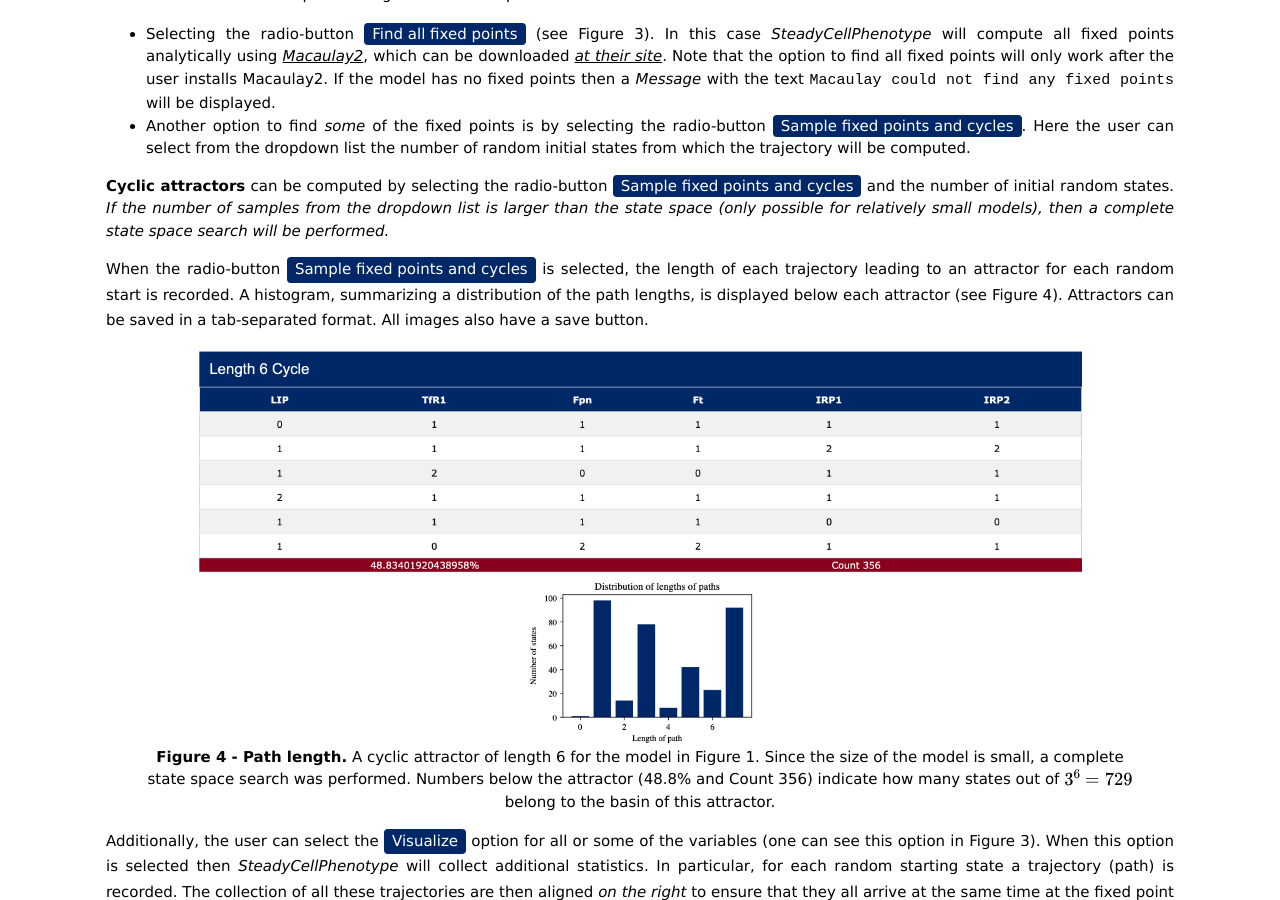
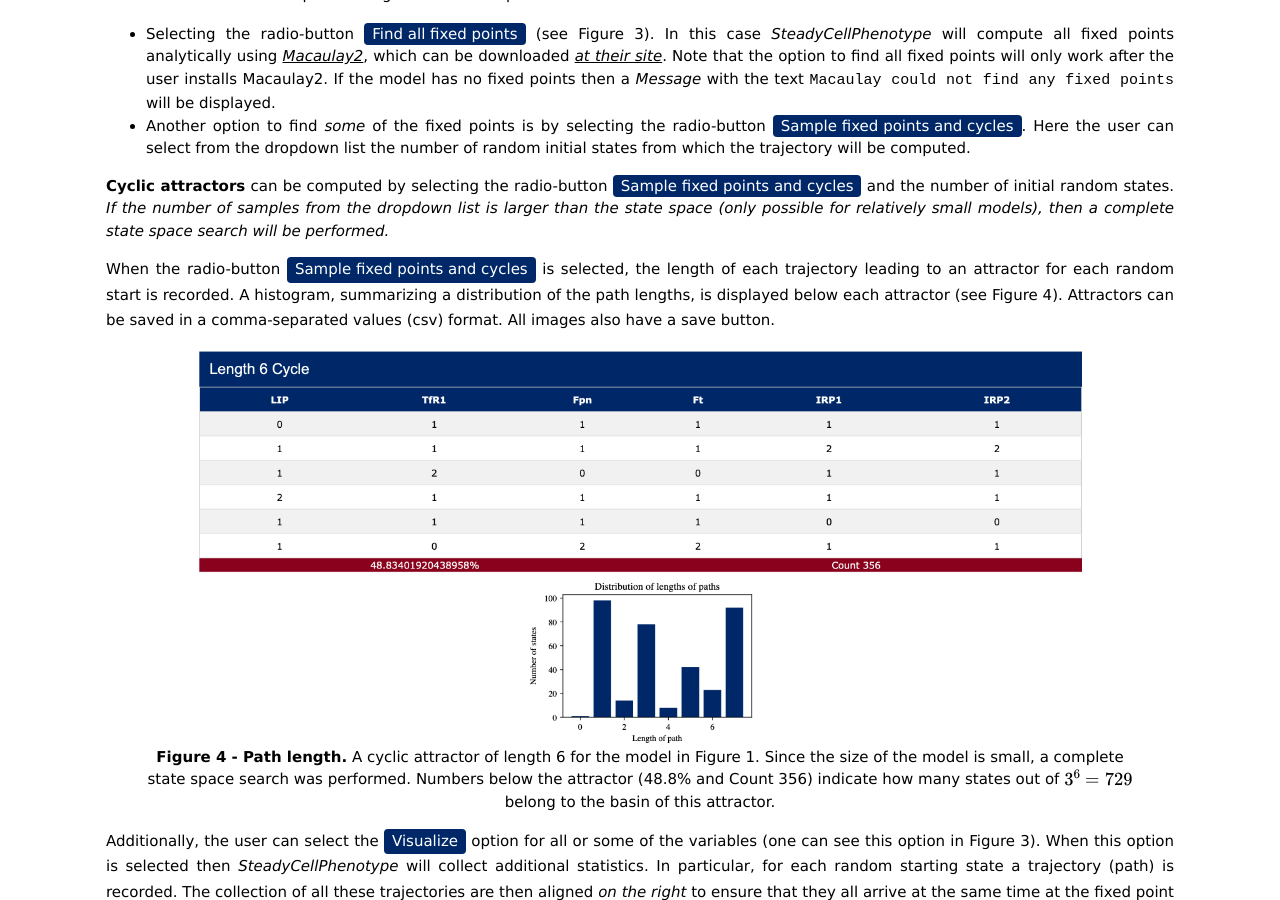
Before and after one commit to SteadyCellPhenotype/SteadyCellPhenotype.github.io, a Jekyll site: the page docs.html, which Jekyll copies as it is, in a window 1280 px wide and 900 px high, scrolled down 5519 px. Built offline with Jekyll 4.4.1, drawn with Linux system fonts in a browser that asks for light colours; some of the changed text lies outside the part shown.

Commit message:
changed tsv to csv

```diff
--- a/docs.html
+++ b/docs.html
@@ -662,7 +662,7 @@
                 <span class="w3-tag w3-round w3-us-blue">Sample fixed points and cycles</span> is
                 selected, the length of each trajectory leading to an attractor for each random start is
                 recorded. A histogram, summarizing a distribution of the path lengths, is displayed
-                below each attractor (see Figure 4). Attractors can be saved in a tab-separated format.
+                below each attractor (see Figure 4). Attractors can be saved in a comma-separated values (csv) format.
                 All images also have a save button.
 
                 <center>
@@ -731,7 +731,7 @@
                 <i>SteadyCellPhenotype</i> will display a heatmap that records the evolution of
                 trajectories and a directed graph summarizing these paths (see Figure 7). The option
                 to save the graph and heatmap are available. The values in the heatmap will be saved
-                in a tab-separated format.
+                in a comma-separated values (cvs) format.
               </p>
 
 
```
